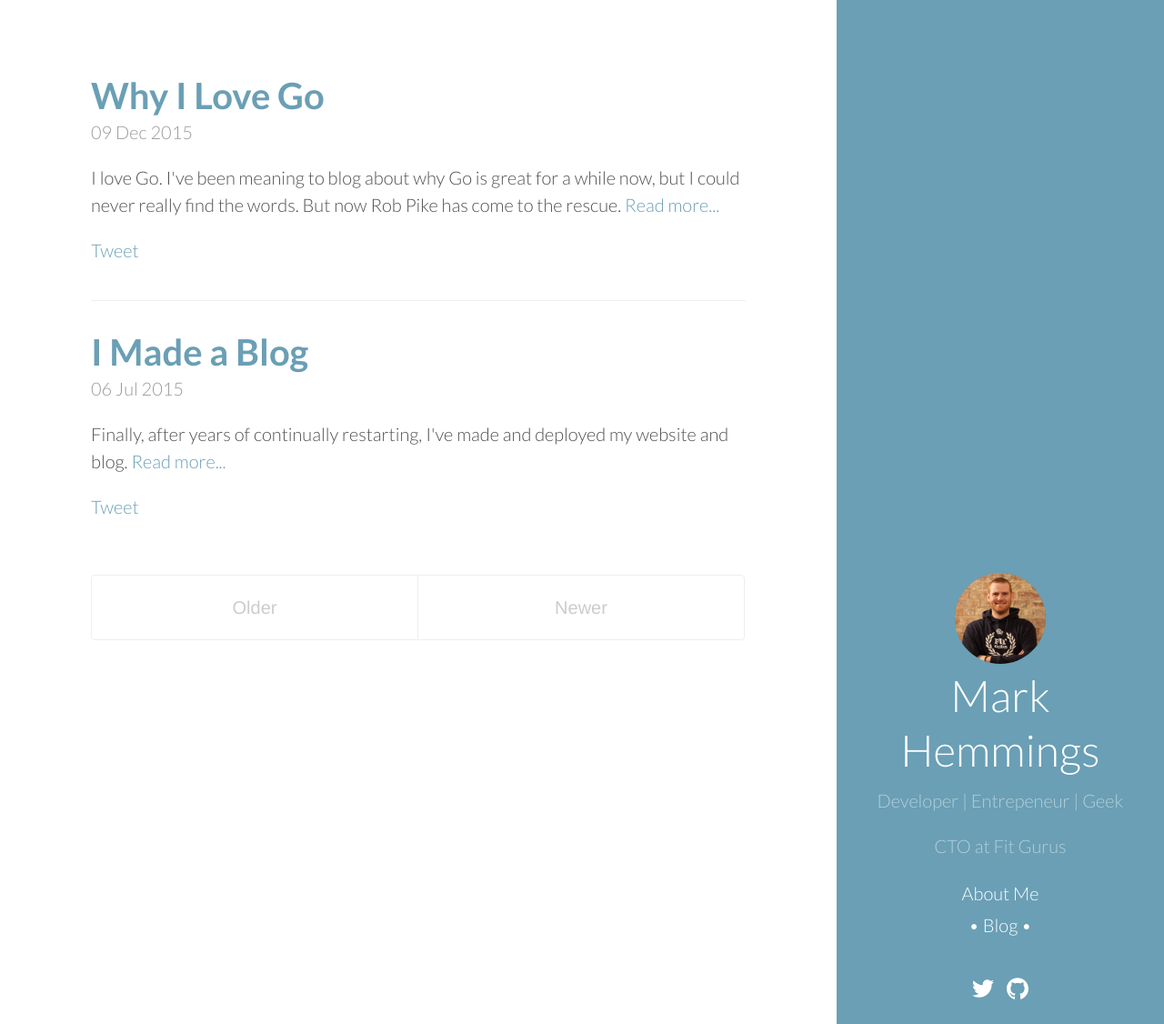
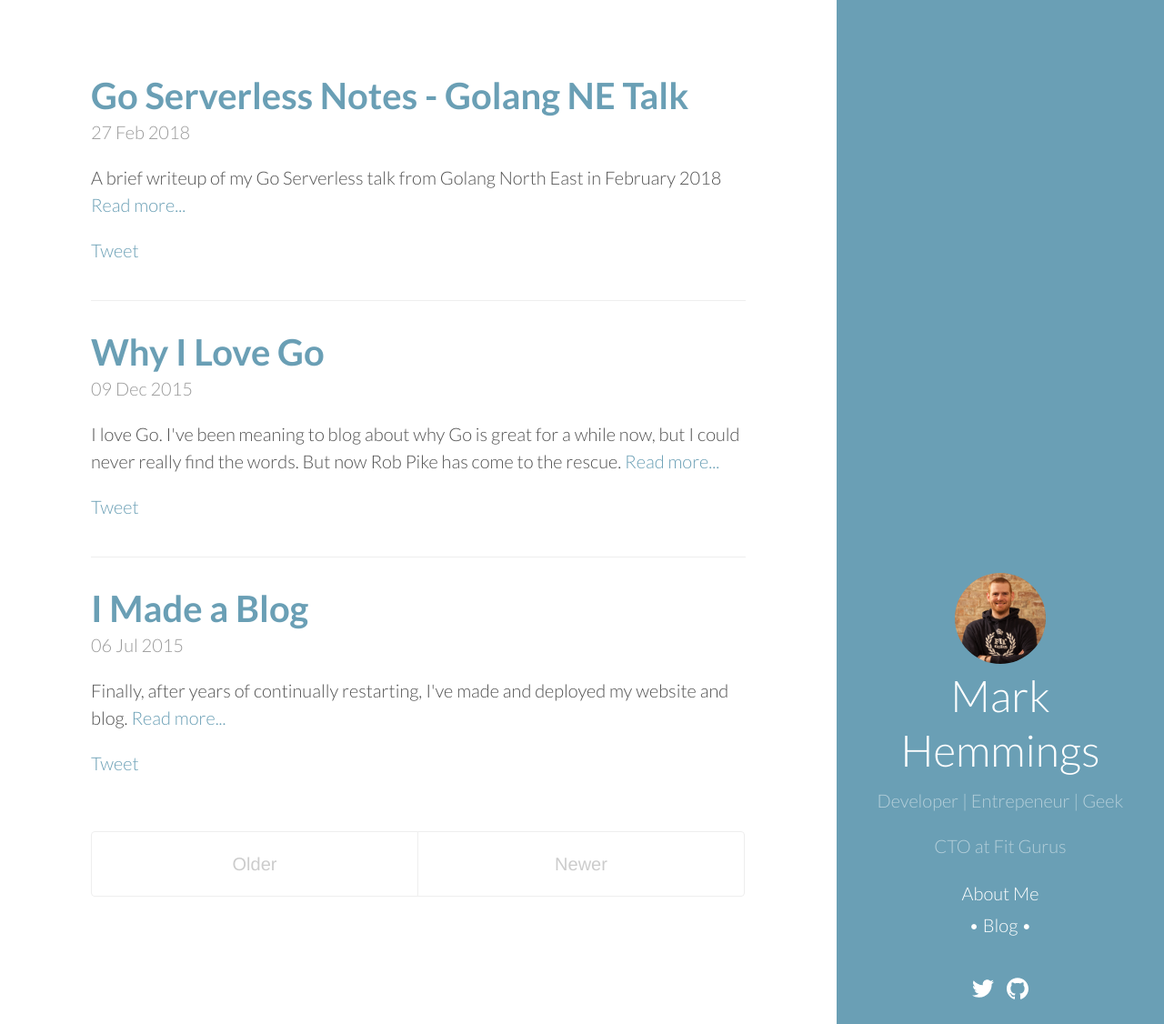
Before and after one commit to mhemmings/mhemmings.github.io, a Jekyll site: the page built from blog/index.html, in a window 1280 px wide and 1126 px high. Shown: the whole window at 91% size. Built offline with Jekyll 4.4.1, drawn with Linux system fonts in a browser that asks for light colours; the list of posts is cut into pages by our own code; comment, search, counter and statistics services are not loaded; some of the changed lines change nothing that is shown.

Commit message:
Add Golang North East talk

```diff
--- /dev/null
+++ b/_posts/2018-02-27-go-serverless-golangne.md
@@ -0,0 +1,87 @@
+---
+layout: post
+title: Go Serverless Notes - Golang NE Talk
+description: A brief writeup of my Go Serverless talk from Golang North East in February 2018
+---
+
+I've written up some notes from my talk at Golang NE. They're provided as reference and may not make much sense if you didn't see me stumble through it on the night! My slides can be found below and on [Slideshare](https://www.slideshare.net/mhemmings/go-serverless-golang-ne-february-2018), with demos on [Github](https://github.com/mhemmings/golangne-feb18).
+
+The following is basically my speaker notes written out, so apologies for any brevity or lack of sentence structure!
+
+<div class="iframe-slideshare-4x3">
+    <iframe src="//www.slideshare.net/slideshow/embed_code/key/mhIEvvj2X6tMh6"
+        frameborder="0"
+        marginwidth="0"
+        marginheight="0"
+        scrolling="no"
+        allowfullscreen>
+    </iframe>
+</div>
+
+## Serverless?
+
+*Slides 2-4*
+
+We're all familiar with the term "Cloud", and that it's "just somebody else's computer". Serverless is the same, but I guess we can see it as "just somebody else's container". This is a great thing however. We can now access huge amounts of compute power across the world with little difficulty managing it or having to think about servers.
+
+There are lots of things that can be "serverless", such as databases, but here we're talking about functions as a service, or FaaS.
+
+Common characteristics of FaaS are:
+- Code focused, with little infrastructure management
+- Asynchronous, triggered by an external event that often doesn't wait around for a reply
+- Short lived with no persistent state
+- Massively scalable, with the ability to run thousands simultaneously across the world
+
+The _big 3_ FaaS providers are AWS Lambda, Google Cloud Functions, and Azure Functions. Today, only Lambda natively supports Go, and this is the service we'll be focusing on.
+
+## Benefits
+
+*Slides 5-8*
+
+### Price
+
+For most (but importantly not all) workloads it is cheap. This is because you do not pay for idle time or over-provisioning. Compute power is billed in milliseconds, alongside provisioned power (RAM/CPU) and is analogous to paying your electricity bill from a calculation of kWh (i.e. power x time). Big savings can be made especially in the provision of staging/dev environments, where the cost will usually round to 0.
+
+### Availability
+
+Highly available, in tens of locations across the world, with automatic failover and scaling.
+
+### Secure
+
+The security is very fine grained with the ability to control who or what can invoke the function, and a set of permission for what the runtime can do. The environment is read-only and ephemeral, and when used as a webservice there are many features built in such as throttling and authentication.
+
+### Easy
+
+Due to the lack of a traditional server and built to simply "run code", they have a low barrier to entry for existing developers. Functions are easy to write, short by nature, and easy to reason about. Out of the box, you get many great features such as logging and aggregation, and tooling for monitoring and even profiling.
+
+## Lambda Lifecycle
+
+*Slide 11*
+
+One of the few nuances of Lambda that often needs to be taken into consideration when building serverless software is its lifecycle. When the function is first invoked Lambda will fetch your code, setup any resources needed (such as network) and launch your function passing the invocation event to the handler. This initial launch could take many hundreds of milliseconds, or even seconds for some environments. After invocation has finished, Lambda immediately "freezes" the function, preventing it from doing any additional work whatsoever. The function remains in a "frozen" state until another event invokes it again, at which point it is "thawed" in almost instant time. If the function is left frozen for too long, it will be discarded and a "cold start" will have to be performed again. These timings are not currently documented, but it is usually within a few hours.
+
+This behavior means that you lose some of the power of Go concurrency; all your work must be complete before a response is sent from the function. However, as the function isn't necessarily recreated every time, things can be cached locally and external connections held open (though be careful with this!).
+
+## Apex
+
+*Slide 15*
+
+As you can see from our demos, we need start to use tooling to manage functions. [Apex](http://apex.run/) is a great tool from the incredibly smart TJ Holloway that let's us do this as well as providing metrics, logging, and environment management. It simply provides a simple and easy to use environment defined as JSON that behind the scenes calls the APIs provided by AWS.
+
+## Up
+
+*Slides 18/20*
+
+[Up](https://up.docs.apex.sh/) builds on Apex, but is focused towards webservices. One of the main benefits of Up is you simply create a HTTP service as you normally would. It can be ran and tested as normal with the Go toolchain.
+
+Up let's you deploy this basic HTTP service to a serverless environment in seconds, and comes with a whole host of features such as active Lambda warming (no more cold starts!), built in middleware, structured logging, and alerting. This is done by running as a small proxy inside Lambda, proxying requests to your Go binary.
+
+## Summary
+
+*Slides 22-24*
+
+Serverless architecture provides some huge advantages for many workloads, but it's important you identify if yours is suitable. If it's long lived, probably not. If it's event based, for example a web service, you may be in luck.
+
+You will lose some cool concurrency and post-event processing, and you need to make sure you're releasing and caching your resources appropriately.
+
+You'll want to use tooling to make this as pain free as possible. If you're doing none HTTP FaaS, take a look at Apex. If you're writing a webservice, Up is a fantastic place to start. There are also other things such as the [Serverless Application Model (AWS SAM)](https://docs.aws.amazon.com/lambda/latest/dg/serverless_app.html) which will give you more power with less abstraction.
--- a/_sass/_posts.scss
+++ b/_sass/_posts.scss
@@ -68,3 +68,29 @@
 .disqus-container {
   margin-bottom: 2em;
 }
+
+.iframe-slideshare-4x3 {
+  padding-bottom: calc(75% + 38px);
+}
+
+.iframe-slideshare-16x9 {
+  padding-bottom: calc(56.25% + 38px);
+}
+
+.iframe-slideshare-16x9,
+.iframe-slideshare-4x3,
+{
+  position: relative;
+  width: 100%;
+  height: 0;
+}
+
+.iframe-slideshare-16x9 iframe,
+.iframe-slideshare-4x3 iframe {
+  position: absolute;
+  top: 0;
+  left: 0;
+  width: 100%;
+  height: 100%;
+  border:1px solid #CCC;
+}
```
